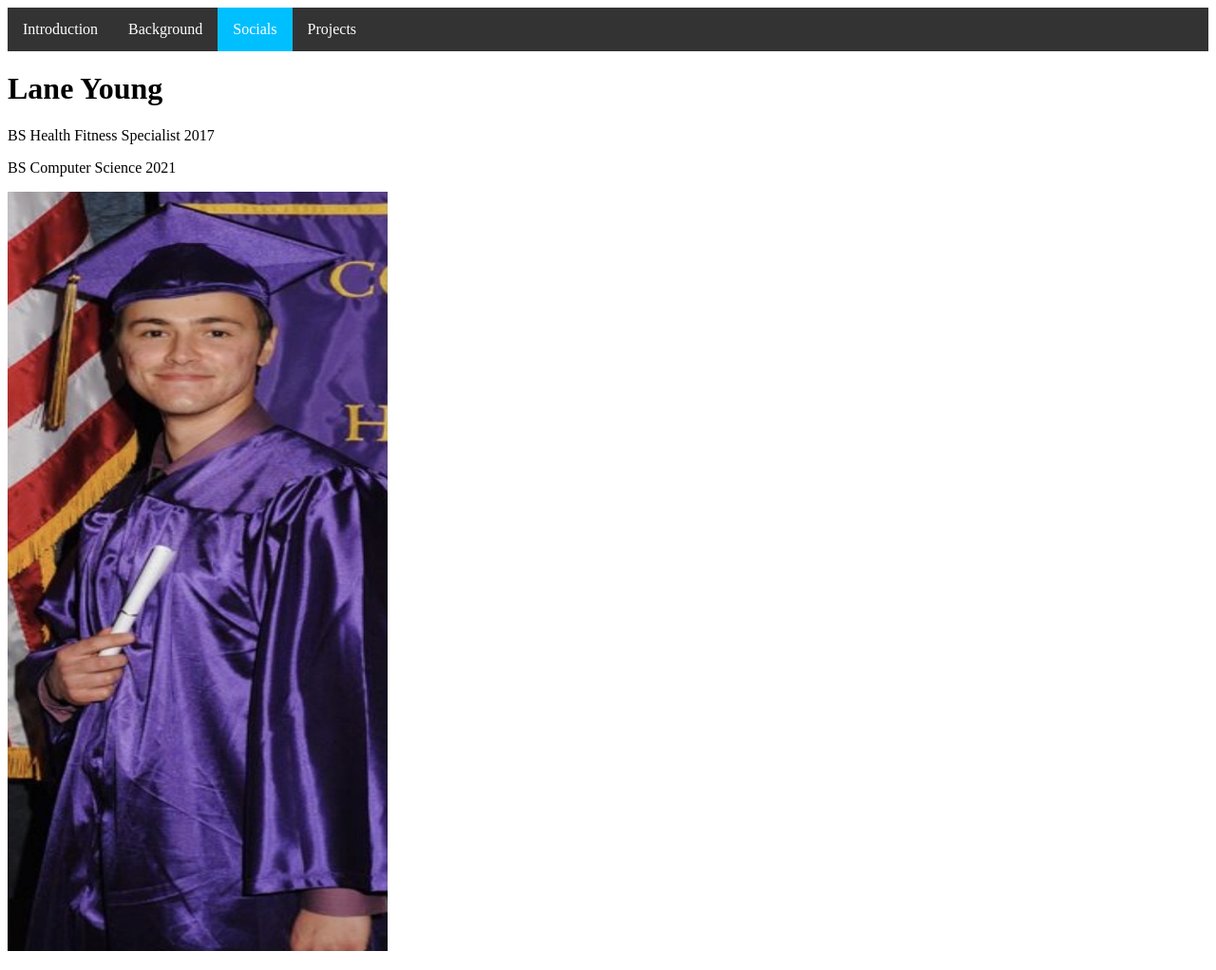
After one commit to younglane/Personal_Website, a Python web app: template templates/socials.html in a window 1280 px wide. The commit adds this page. Shown: the whole page at 95% size. Run offline with Jinja, Linux system fonts and the light colour scheme; the template is opened without the code that fills it, so the values that code supplies are empty.

Commit message:
Adding python development

```diff
--- a/Website/background.html
+++ b/templates/background.html
@@ -41,8 +41,8 @@
 		<ul>
 		  <li><a href="index.html">Introduction</a></li>
 		  <li><a class="active" href="background.html">Background</a></li>
-		  <li><a href="#whycs">Why CS</a></li>
-		  <li><a href="#whywebapplication">Why Web Application</a></li>
+		  <li><a href="socials.html">Socials</a></li>
+		  <li><a href="projects.html">Projects</a></li>
 		</ul>
 
 		<div>
--- a/Website/index.html
+++ b/templates/index.html
@@ -42,8 +42,8 @@
 		<ul>
 			<li><a class="active" href="index.html">Introduction</a></li>
 			<li><a href="background.html">Background</a></li>
-			<li><a href="#whycs">Why CS</a></li>
-			<li><a href="#whywebapplication">Why Web Application</a></li>
+			<li><a href="socials.html">Socials</a></li>
+			<li><a href="projects.html">Projects</a></li>
 		</ul>
 
 		<div>
@@ -52,7 +52,7 @@
 			<p>BS Computer Science 2021</p>
 			<p>
 				<!-- this is a link to a picture of me inside my web app folder (locally) -->
-				<img src="src/Graduation.jpg" width="400" height="800">
+				<img src="../static/img/Graduation.jpg" width="400" height="800">
 			</p>
 
 	</body>
--- /dev/null
+++ b/templates/socials.html
@@ -0,0 +1,59 @@
+<!DOCTYPE html>
+<html>
+<!-- head contains info that is about me (my name) -->
+<head>
+    <!-- the title of the document is me (my name) -->
+    <title>Lane Young</title>
+
+    <style>
+        ul {
+            list-style-type: none;
+            margin: 0;
+            padding: 0;
+            overflow: hidden;
+            background-color: #333;
+        }
+
+        li {
+            float: left;
+        }
+
+        li a {
+            display: block;
+            color: white;
+            text-align: center;
+            padding: 14px 16px;
+            text-decoration: none;
+        }
+
+        li a:hover {
+            background-color: #00BFFF;
+        }
+
+        li a.active {
+            background-color: #00BFFF;
+        }
+    </style>
+</head>
+
+<!-- The page content that provides info on why I chose computer science and my web app class -->
+<body>
+
+<ul>
+    <li><a href="index.html">Introduction</a></li>
+    <li><a href="background.html">Background</a></li>
+    <li><a class="active" href="socials.html">Socials</a></li>
+    <li><a href="projects.html">Projects</a></li>
+</ul>
+
+<div>
+    <h1>Lane Young</h1>
+    <p>BS Health Fitness Specialist 2017</p>
+    <p>BS Computer Science 2021</p>
+    <p>
+        <!-- this is a link to a picture of me inside my web app folder (locally) -->
+        <img src="../static/img/Graduation.jpg" width="400" height="800">
+    </p>
+
+</body>
+</html>
```
Also changed, not shown: main.py (added, +11 -0 lines), templates/projects.html (added, +59 -0 lines), static/img/Graduation.jpg (renamed from Website/src/Graduation.jpg).
